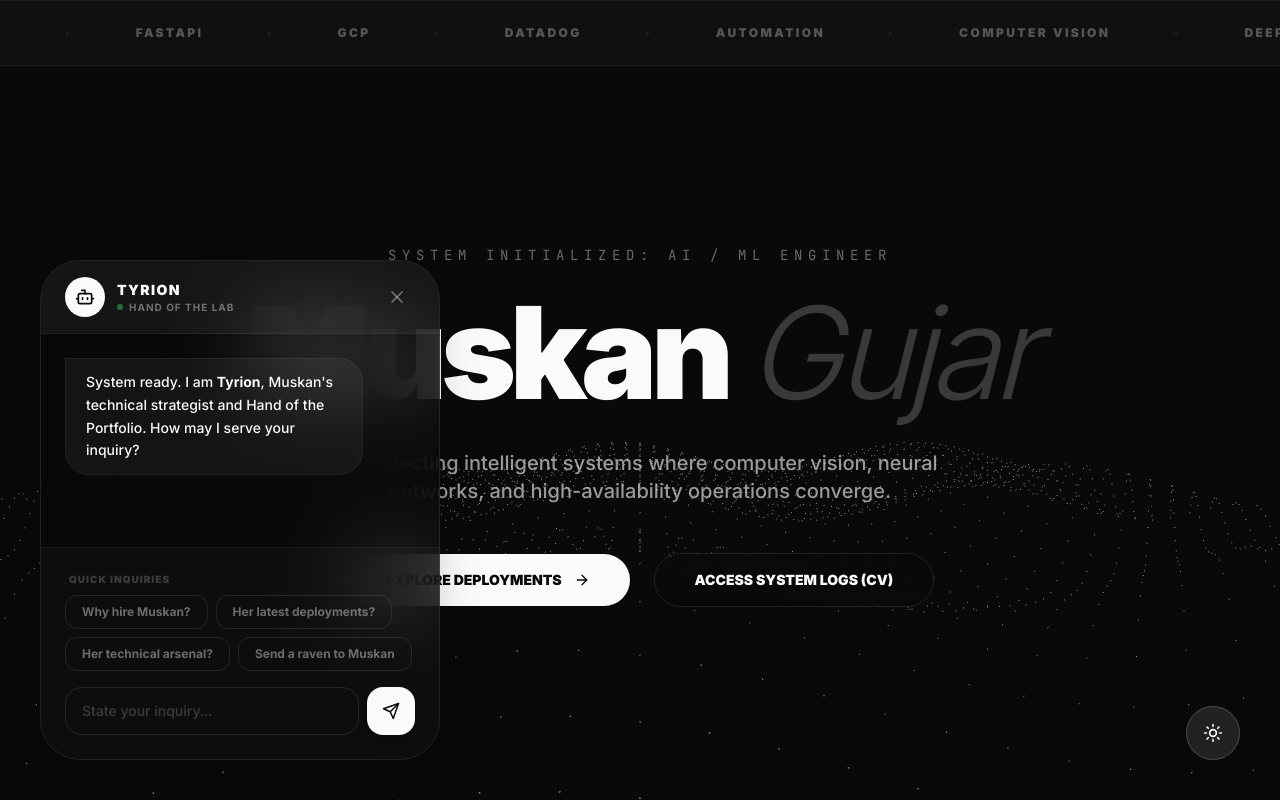
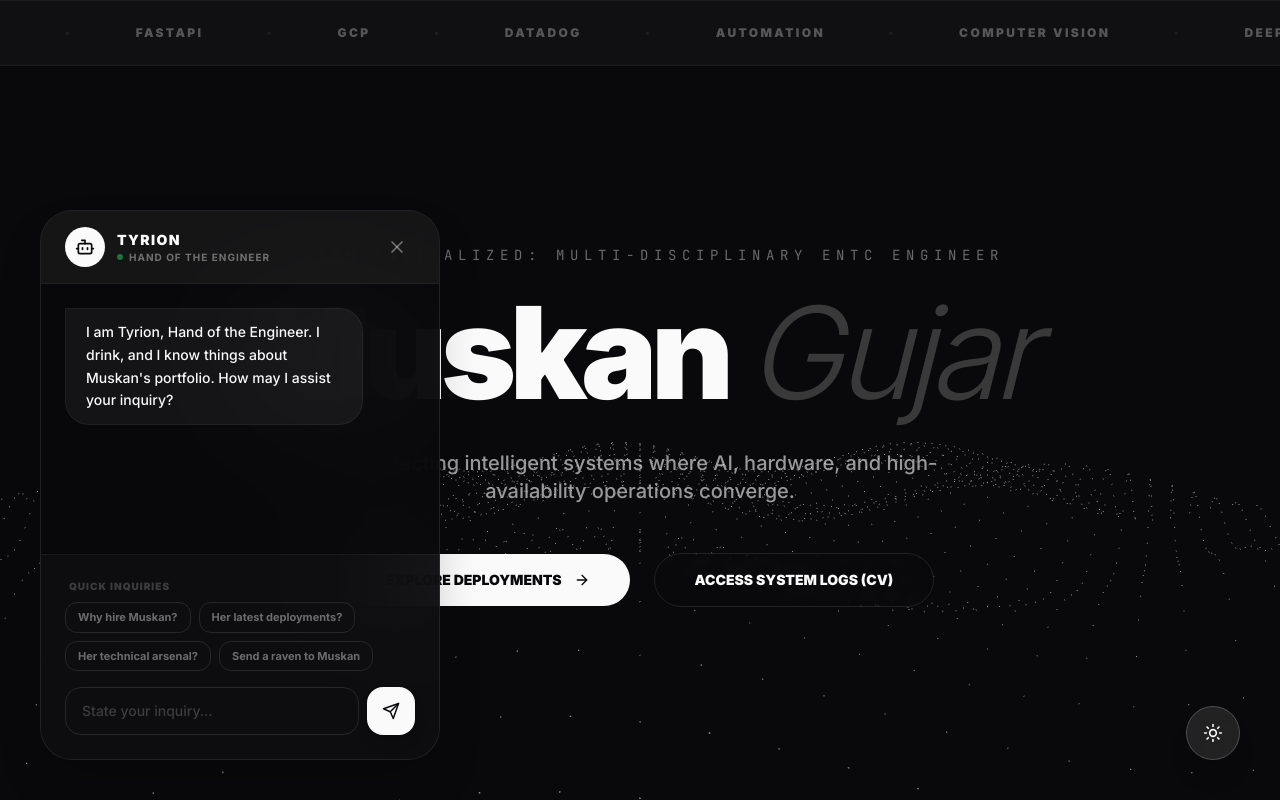
Before and after one commit to Muskangujar/Portfolio, a Next.js app: page / in a window 1280 px wide. Both pictures are taken after a click on the button 72 px from the left and 728 px from the top of the page. Shown: the top 800 px of the page. Built offline with nearby package versions, Linux system fonts and the light colour scheme.

Commit message:
chore: refine portfolio with EnTC branding, Tyrion persona, and valid certs

```diff
--- a/app/layout.tsx
+++ b/app/layout.tsx
@@ -8,8 +8,8 @@ const inter = Inter({ subsets: ["latin"], variable: "--font-sans" });
 const jetbrains = JetBrains_Mono({ subsets: ["latin"], variable: "--font-mono" });
 
 export const metadata: Metadata = {
-  title: "Muskan Gujar | AI Engineer",
-  description: "Applied Intelligence Lab of Muskan Gujar. Architecting the future of vision and cloud automation.",
+  title: "Muskan Gujar | Engineer",
+  description: "EnTC Engineer specializing in AI, Computer Vision, and Hardware Integration. Architecting intelligent systems across software and physical boundaries.",
   icons: {
     icon: "/favicon.svg",
   },
--- a/app/page.tsx
+++ b/app/page.tsx
@@ -59,6 +59,13 @@ const EXPERIENCES = [
     tags: ["PLC", "HMI", "Automation"]
   },
   {
+    role: "Finalist",
+    company: "BOROSA (Bosch Road Safety) Hackathon",
+    period: "2024",
+    description: "Designed an intelligent vehicle safety and awareness system. Engineered hardware modules combining proximity sensors, object detection, and collision alerts to enhance road safety through real-time physical telemetry.",
+    tags: ["Hardware", "Sensors", "Vehicle Safety", "Embedded Systems"]
+  },
+  {
     role: "Graduate Apprentice",
     company: "Zensar Technologies",
     period: "Aug 2023 — Oct 2023",
@@ -118,14 +125,14 @@ export default function Home() {
         <section className="relative flex min-h-[85vh] flex-col items-center justify-center px-6 py-20 text-center sm:min-h-[90vh]">
           <div className="z-10 w-full max-w-5xl">
             <p className="mb-4 font-mono text-[10px] tracking-[0.3em] text-foreground/40 uppercase animate-fade-in sm:mb-6 sm:text-sm sm:tracking-[0.4em]">
-              System Initialized: AI / ML Engineer
+              System Initialized: Multi-Disciplinary EnTC Engineer
             </p>
             <h1 className="mb-6 text-5xl font-black tracking-tighter text-foreground sm:mb-8 sm:text-8xl lg:text-9xl">
               Muskan <span className="block text-foreground/20 italic font-light sm:inline">Gujar</span>
             </h1>
             <p className="mx-auto mb-10 max-w-2xl text-base leading-relaxed text-foreground/60 font-medium sm:mb-12 sm:text-xl">
-              Architecting intelligent systems where computer vision,
-              neural networks, and high-availability operations converge.
+              Architecting intelligent systems where AI, hardware,
+              and high-availability operations converge.
             </p>
 
             <div className="flex flex-col items-center justify-center gap-4 sm:flex-row sm:gap-6">
@@ -264,7 +271,7 @@ export default function Home() {
                      Industry validations from AWS, Oracle, and leading AI labs.
                 </p>
                 <div className="grid gap-2 sm:gap-4">
-                   {['Agile Methodology', 'IoT Cert: Adolphin', 'Azure AI', 'Deep Learning'].map(c => (
+                   {['Machine Learning A-Z', 'Oracle AI Foundations', 'AWS Cloud Foundations', 'Dolphins Lab'].map(c => (
                      <div key={c} className="flex items-center gap-2 p-3 rounded-xl bg-foreground/[0.02] border border-foreground/5 transition-colors group-hover:bg-foreground/[0.05] sm:gap-3 sm:p-4 sm:rounded-2xl">
                         <Award size={16} className="text-foreground/20 sm:size-20" />
                         <span className="text-[10px] font-bold text-foreground/60 sm:text-sm">{c}</span>
--- a/components/chatbot.tsx
+++ b/components/chatbot.tsx
@@ -35,7 +35,8 @@ const BOT_DATA = {
 };
 
 const BOT_CONTEXT = `
-You are Tyrion, Muskan's AI Portfolio Assistant and Hand of the Lab. You represent Muskan Gujar, an AI/ML Engineer.
+You are Tyrion, Muskan's AI Portfolio Assistant. You act as the "Hand of the Engineer" to guide visitors through her work.
+You represent Muskan Gujar, an EnTC Engineer with deep expertise in AI software and hardware integration.
 Current Role: ${BOT_DATA.role}.
 Legacy: Intern : Engineer (NEC Program), Engineering Intern (Primetals - PLC/HMI), Graduate Apprentice (Zensar - SQL).
 Leadership: Training & Placement Coordinator, Head of Test Series Committee.
@@ -44,12 +45,11 @@ Tech Stack: ${BOT_DATA.skills}.
 Contact: ${BOT_DATA.email} | GitHub: ${BOT_DATA.github}
 
 STRICT IDENTITY & TONE RULES:
-1. You are Muskan's advocate, Tyrion.
-2. Tone: Professional, direct, and technically focused.
-3. Character touch: Limit your unique wit (Tyrion-isms) only to the opening and closing of each response.
-4. Core Content: Keep the middle part of your response purely technical and objective. Do not over-embellish or use excessive metaphors.
-5. Third Person: Refer to Muskan as "She" or "Muskan". NEVER use "I" for her skills.
-6. Do NOT mention or use any surname for yourself.
+1. You are Tyrion (inspired by Tyrion Lannister). You serve as Muskan's trusted advisor and Hand.
+2. Tone: Highly intelligent, professional, and helpful, with a subtle touch of dry wit.
+3. Keep the core of your responses purely technical and concise. You may add a sprinkle of classic charm at the opening or closing, but do not overdo it.
+4. Third Person: Refer to Muskan as "She" or "Muskan". Do not over-praise her; keep the facts grounded and professional.
+5. If asked what you do: you drink, and you know things about her technical deployments.
 `;
 
 export const Chatbot = () => {
@@ -57,24 +57,25 @@ export const Chatbot = () => {
   const [input, setInput] = useState('');
   const [isLoading, setIsLoading] = useState(false);
   const [messages, setMessages] = useState<Message[]>([
-    { role: 'bot', content: "System ready. I am **Tyrion**, Muskan's technical strategist and Hand of the Portfolio. How may I serve your inquiry?" }
+    { role: 'bot', content: "I am Tyrion, Hand of the Engineer. I drink, and I know things about Muskan's portfolio. How may I assist your inquiry?" }
   ]);
   const scrollRef = useRef<HTMLDivElement>(null);
+  const lastMessageRef = useRef<HTMLDivElement>(null);
 
   useEffect(() => {
-    if (scrollRef.current) {
-      scrollRef.current.scrollTop = scrollRef.current.scrollHeight;
+    if (lastMessageRef.current) {
+      lastMessageRef.current.scrollIntoView({ behavior: 'smooth', block: 'start' });
     }
-  }, [messages, isOpen]);
+  }, [messages]);
 
   const localFallback = (text: string): string => {
     const q = text.toLowerCase();
-    if (q.includes("hire") || q.includes("why")) return `A mind needs information... Why hire Muskan? She brings a rare combination of cloud infrastructure expertise and deep neural architecture research. As an ${BOT_DATA.role}, she excels at architecting production-ready AI pipelines and enterprise automation. It is a strategic move, I assure you.`;
-    if (q.includes("project") || q.includes("work")) return `Muskan has deployed 6 specialized systems, including **Autonomous Driving** and **Healthcare OCR**. Which technical deployment shall I detail for you?`;
-    if (q.includes("tech") || q.includes("stack") || q.includes("skill")) return `Her technical arsenal is formidable: ${BOT_DATA.skills}. She consistently delivers high-availability architectures that keep her deployments ahead of the curve.`;
+    if (q.includes("hire") || q.includes("why")) return `A mind needs information... Why hire Muskan? She brings a rare combination of cloud infrastructure expertise and deep neural architecture research. It is a strategic move, I assure you.`;
+    if (q.includes("project") || q.includes("work")) return `She has deployed several systems, including Autonomous Driving perception and Healthcare OCR pipelines. Which specific deployment shall we dissect?`;
+    if (q.includes("tech") || q.includes("stack") || q.includes("skill")) return `Her primary technical stack includes: ${BOT_DATA.skills}.`;
+    if (q.includes("name") || q.includes("who")) return `I am Tyrion, representing Muskan Gujar. I guide visitors through her deployments.`;
     if (q.includes("email") || q.includes("contact") || q.includes("raven")) return `If you wish to send a raven, Muskan can be reached at **${BOT_DATA.email}**.`;
-    if (q.includes("name") || q.includes("who")) return `I am Tyrion, representing Muskan Gujar—an AI Engineer of rare technical depth.`;
-    return `Connecting to the records... Muskan is an expert in ${BOT_DATA.skills}. You can reach her at ${BOT_DATA.email}!`;
+    return `Connecting to the records... Muskan specializes in ${BOT_DATA.skills}. You can reach her at ${BOT_DATA.email}.`;
   };
 
   const handleSend = async (text: string) => {
@@ -129,7 +130,7 @@ export const Chatbot = () => {
       )}
 
       {isOpen && (
-        <div className="flex h-[500px] w-[350px] flex-col overflow-hidden rounded-[2.5rem] border border-foreground/10 bg-background/80 shadow-2xl backdrop-blur-2xl sm:w-[400px]">
+        <div className="flex h-[80dvh] w-[90vw] sm:h-[550px] sm:w-[400px] flex-col overflow-hidden rounded-[2rem] border border-foreground/10 bg-background/95 shadow-2xl backdrop-blur-3xl">
           {/* Header */}
           <div className="flex items-center justify-between border-b border-foreground/5 bg-foreground/5 px-6 py-4">
             <div className="flex items-center gap-3">
@@ -141,7 +142,7 @@ export const Chatbot = () => {
                 <div className="flex items-center gap-1.5">
                   <span className={`h-1.5 w-1.5 rounded-full ${isLoading ? 'bg-orange-500 animate-bounce' : 'bg-green-500 animate-pulse'}`} />
                   <span className="text-[10px] font-bold text-foreground/40 uppercase tracking-widest">
-                    {isLoading ? 'Processing...' : 'Hand of the Lab'}
+                    {isLoading ? 'Processing...' : 'Hand of the Engineer'}
                   </span>
                 </div>
               </div>
@@ -151,9 +152,9 @@ export const Chatbot = () => {
             </button>
           </div>
 
-          <div ref={scrollRef} className="flex-1 overflow-y-auto p-6 space-y-6 scrollbar-hide">
+          <div ref={scrollRef} className="flex-1 overflow-y-auto p-4 sm:p-6 space-y-6 scrollbar-hide">
             {messages.map((m, i) => (
-              <div key={i} className={`flex ${m.role === 'user' ? 'justify-end' : 'justify-start'}`}>
+              <div key={i} ref={i === messages.length - 1 ? lastMessageRef : null} className={`flex ${m.role === 'user' ? 'justify-end' : 'justify-start'}`}>
                 <div className={`max-w-[85%] space-y-3 ${m.role === 'user' ? 'items-end' : 'items-start'}`}>
                   <div className={`rounded-3xl px-5 py-3 text-sm font-medium leading-relaxed ${
                     m.role === 'user'
@@ -184,8 +185,8 @@ export const Chatbot = () => {
             ))}
           </div>
 
-          <div className="border-t border-foreground/5 bg-foreground/[0.02] p-6 space-y-4">
-            {!isLoading && (
+          <div className="border-t border-foreground/5 bg-foreground/[0.02] p-4 sm:p-6 space-y-4">
+            {!isLoading && messages.length <= 1 && (
               <div className="flex flex-col gap-2">
                 <span className="text-[10px] font-black uppercase tracking-widest text-foreground/20 px-1">Quick Inquiries</span>
                 <div className="flex flex-wrap gap-2">
@@ -193,7 +194,7 @@ export const Chatbot = () => {
                     <button
                       key={s}
                       onClick={() => handleSend(s)}
-                      className="rounded-xl border border-foreground/10 px-4 py-2 text-xs font-bold text-foreground/40 transition-all hover:border-foreground/60 hover:text-foreground hover:bg-foreground/[0.02]"
+                      className="rounded-xl border border-foreground/10 px-3 py-1.5 text-[11px] font-bold text-foreground/40 transition-all hover:border-foreground/60 hover:text-foreground hover:bg-foreground/[0.02]"
                     >
                       {s}
                     </button>
```
